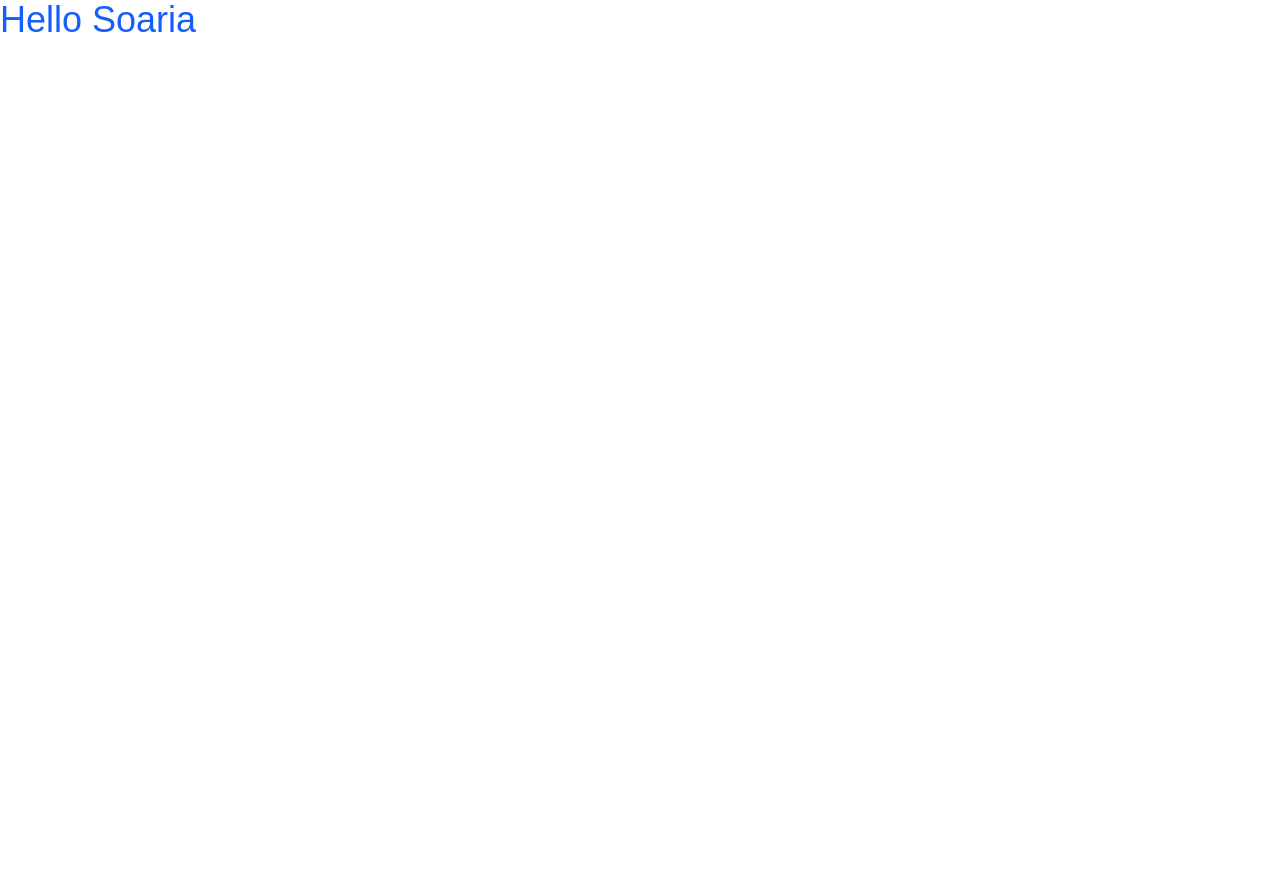
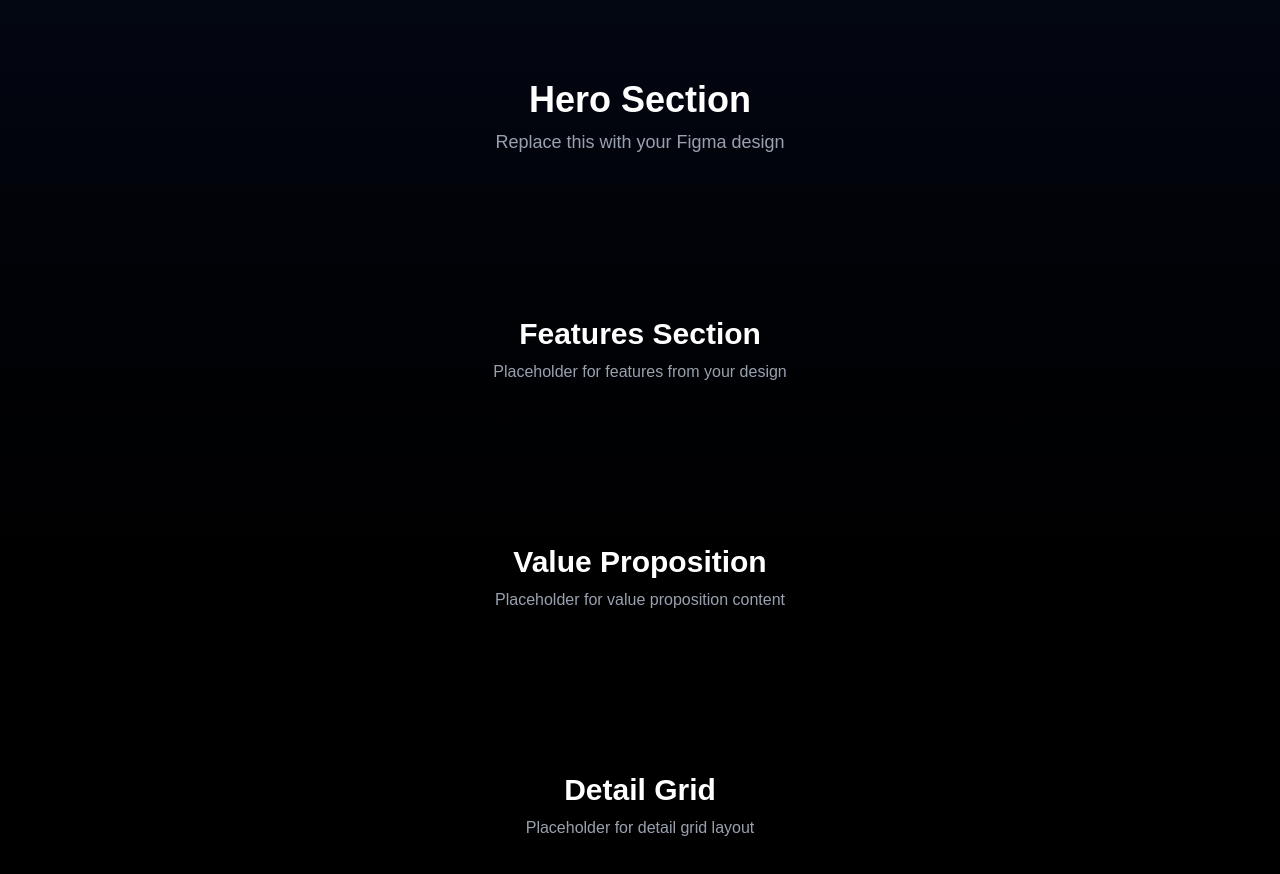
Before and after one commit to Soaria-pro/soaria-web, a Next.js app: page / in a window 1280 px wide. Shown: the top 874 px of the page. Before the commit the page ends 800 px from the top, so only its background shows below. Built offline with nearby package versions, Linux system fonts and the light colour scheme.

Commit message:
adds component placeholders for layout

```diff
--- a/app/page.tsx
+++ b/app/page.tsx
@@ -1,7 +1,15 @@
-import Image from "next/image";
+import Hero from "@/components/Hero";
+import Features from "@/components/Features";
+import ValueProp from "@/components/ValueProp";
+import DetailGrid from "@/components/DetailGrid";
 
-export default function Home() {
+export default function Page() {
   return (
-   <h1 className="text-4xl text-blue-600">Hello Soaria</h1>
+    <main className="bg-gradient-to-b from-gray-950 to-black text-white">
+      <Hero />
+      <Features />
+      <ValueProp />
+      <DetailGrid />
+    </main>
   );
 }
--- a/components/Card.tsx
+++ b/components/Card.tsx
@@ -0,0 +1,13 @@
+type CardProps = {
+  title: string;
+  description: string;
+};
+
+export default function Card({ title, description }: CardProps) {
+  return (
+    <div className="rounded-xl bg-gray-800 p-6 text-left shadow-md">
+      <h3 className="text-xl font-bold">{title}</h3>
+      <p className="mt-2 text-gray-400">{description}</p>
+    </div>
+  );
+}
--- a/components/DetailGrid.tsx
+++ b/components/DetailGrid.tsx
@@ -0,0 +1,10 @@
+export default function DetailGrid() {
+  return (
+    <section className="py-20 text-center">
+      <h2 className="text-3xl font-semibold">Detail Grid</h2>
+      <p className="mt-2 text-gray-400">
+        Placeholder for detail grid layout
+      </p>
+    </section>
+  );
+}
--- a/components/Features.tsx
+++ b/components/Features.tsx
@@ -0,0 +1,10 @@
+export default function Features() {
+  return (
+    <section className="py-20 text-center">
+      <h2 className="text-3xl font-semibold">Features Section</h2>
+      <p className="mt-2 text-gray-400">
+        Placeholder for features from your design
+      </p>
+    </section>
+  );
+}
--- a/components/Hero.tsx
+++ b/components/Hero.tsx
@@ -0,0 +1,10 @@
+export default function Hero() {
+  return (
+    <section className="py-20 text-center">
+      <h1 className="text-4xl font-bold">Hero Section</h1>
+      <p className="mt-2 text-lg text-gray-400">
+        Replace this with your Figma design
+      </p>
+    </section>
+  );
+}
--- a/components/ValueProp.tsx
+++ b/components/ValueProp.tsx
@@ -0,0 +1,10 @@
+export default function ValueProp() {
+  return (
+    <section className="py-20 text-center">
+      <h2 className="text-3xl font-semibold">Value Proposition</h2>
+      <p className="mt-2 text-gray-400">
+        Placeholder for value proposition content
+      </p>
+    </section>
+  );
+}
```
